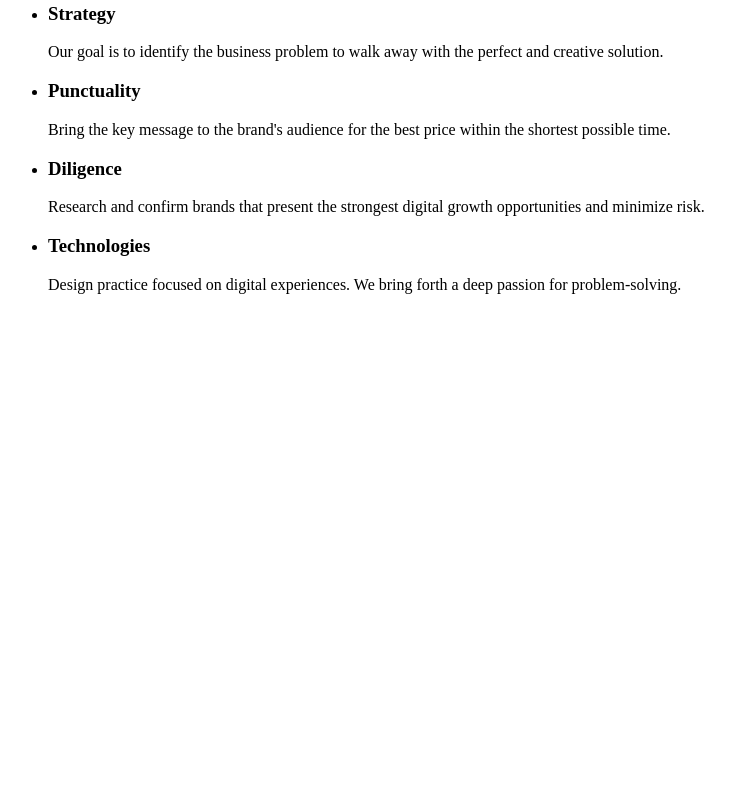
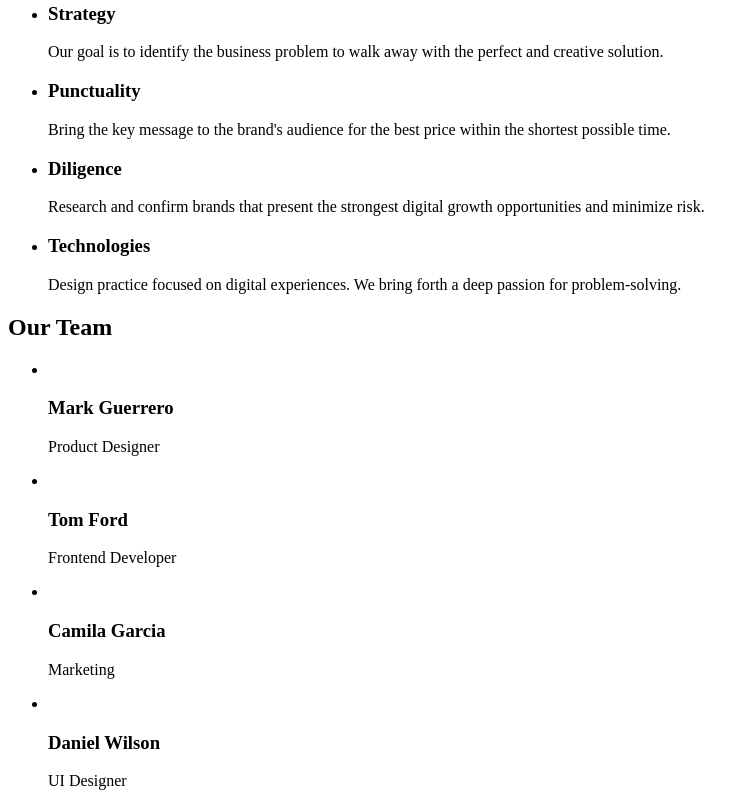
Before and after one commit to Rinvernal/goit-markup-hw-01, a plain HTML site: page index.html in a window 1280 px wide. Shown: the part 313-1119 px from the top of the page, without its empty margins (0-753 px from the left). Before the commit the page ends 800 px from the top, so only its background shows below. Drawn offline with Linux system fonts and the light colour scheme.

Commit message:
commit message

```diff
--- a/index.html
+++ b/index.html
@@ -47,6 +47,31 @@
         </li>
       </ul>
     </section>
+    <section>
+      <h2>Our Team</h2>
+      <ul>
+        <li>
+          <img src="" alt="">
+          <h3>Mark Guerrero</h3>
+          <p>Product Designer</p>
+        </li>
+        <li>
+          <img src="" alt="">
+          <h3>Tom Ford</h3>
+          <p>Frontend Developer</p>
+        </li>
+        <li>
+          <img src="" alt="">
+          <h3>Camila Garcia</h3>
+          <p>Marketing</p>
+        </li>
+        <li>
+          <img src="" alt="">
+          <h3>Daniel Wilson</h3>
+          <p>UI Designer</p>
+        </li>
+      </ul>
+    </section>
   </main>
   <footer></footer>
 </body>
```
